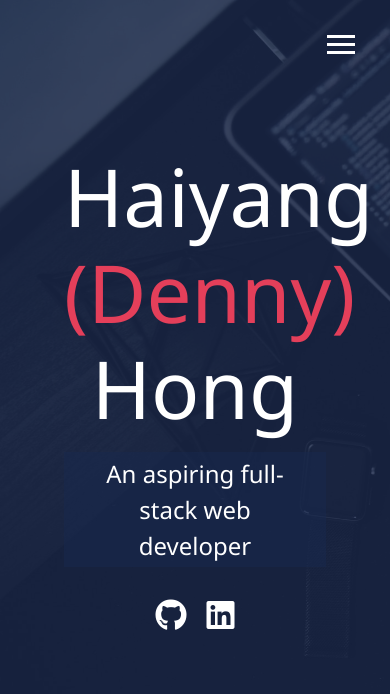
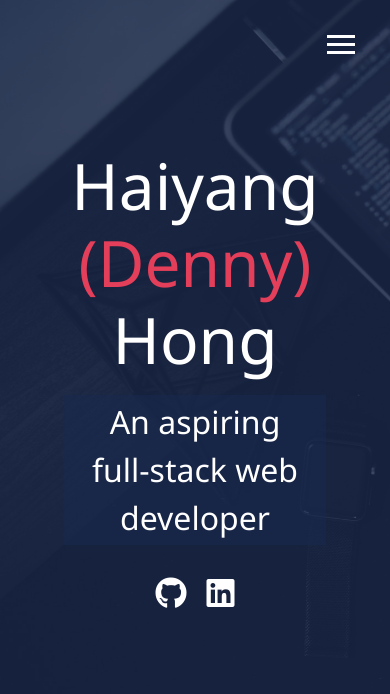
Before and after one commit to hyhong-code/portfolio, a website: page dist/index.html in a window 390 px wide. Drawn offline with Linux system fonts and the light colour scheme.

Commit message:
Finish overlay responsiveness

```diff
--- a/scss/_mobile.scss
+++ b/scss/_mobile.scss
@@ -17,6 +17,33 @@
       margin-bottom: 1rem;
     }
   }
+
+  ul.menu-nav,
+  div.menu-branding {
+    float: none;
+    width: 100%;
+    min-height: 0;
+
+    &.show {
+      transform: translate3d(0, 0, 0);
+    }
+  }
+
+  .menu-nav {
+    height: 75vh;
+    transform: translate3d(-100%, 0, 0);
+    font-size: 24px;
+  }
+
+  .menu-branding {
+    height: 25vh;
+    transform: translate3d(100%, 0, 0);
+
+    .portrait {
+      width: 100px;
+      height: 100px;
+    }
+  }
 }
 
 // FOR PHONES
@@ -25,6 +52,16 @@
     &#home {
       h1 {
         margin-top: 10vh;
+
+        &.lg-heading {
+          font-size: 4rem;
+        }
+      }
+
+      h2 {
+        &.sm-heading {
+          font-size: 2rem;
+        }
       }
     }
   }
```
Also changed, not shown: dist/css/main.css.
